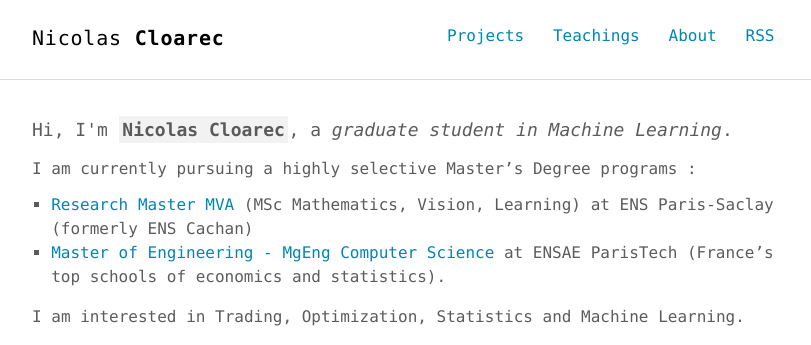
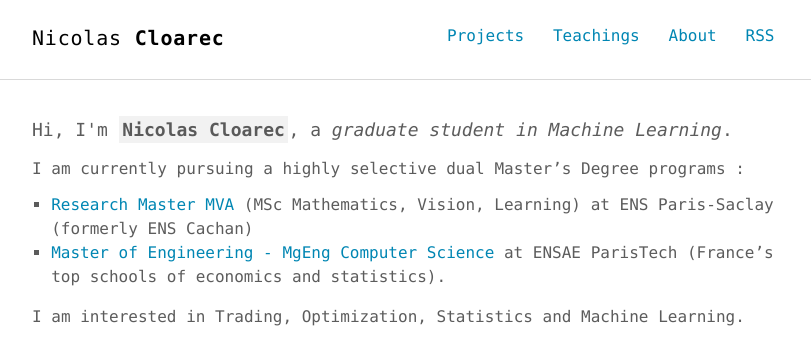
Before and after one commit to ncloarec/ncloarec.github.io, a Jekyll site: the page built from index.html, in a window 1280 px wide. Shown: the top 345 px of the page, without its empty margins (232-1043 px from the left). Built offline with Jekyll 4.4.1, drawn with Linux system fonts in a browser that asks for light colours.

Commit message:
add dual

```diff
--- a/_config.yml
+++ b/_config.yml
@@ -31,7 +31,7 @@ sass:
 author:
   name     : "Nicolas Cloarec"
   job      : "graduate student in Machine Learning"
-  bio      : "<p>I am currently pursuing a highly selective Master’s Degree programs :</p><ul> <li><a href=\"https://www.enpc.fr/en/masters-mathematics-vision-learning\">Research Master MVA</a> (MSc Mathematics, Vision, Learning) at ENS Paris-Saclay (formerly ENS Cachan)</li> <li><a href=\"http://www.ensae.fr/en/data-science/\">Master of Engineering - MgEng Computer Science</a> at ENSAE ParisTech (France’s top schools of economics and statistics).</li></ul><p>I am interested in Trading, Optimization, Statistics and Machine Learning.</p>"
+  bio      : "<p>I am currently pursuing a highly selective dual Master’s Degree programs :</p><ul> <li><a href=\"https://www.enpc.fr/en/masters-mathematics-vision-learning\">Research Master MVA</a> (MSc Mathematics, Vision, Learning) at ENS Paris-Saclay (formerly ENS Cachan)</li> <li><a href=\"http://www.ensae.fr/en/data-science/\">Master of Engineering - MgEng Computer Science</a> at ENSAE ParisTech (France’s top schools of economics and statistics).</li></ul><p>I am interested in Trading, Optimization, Statistics and Machine Learning.</p>"
   thumb    : /images/author.jpg
   email    : ncloarec@gmail.com
   url      : http://ncloarec.github.io
```
